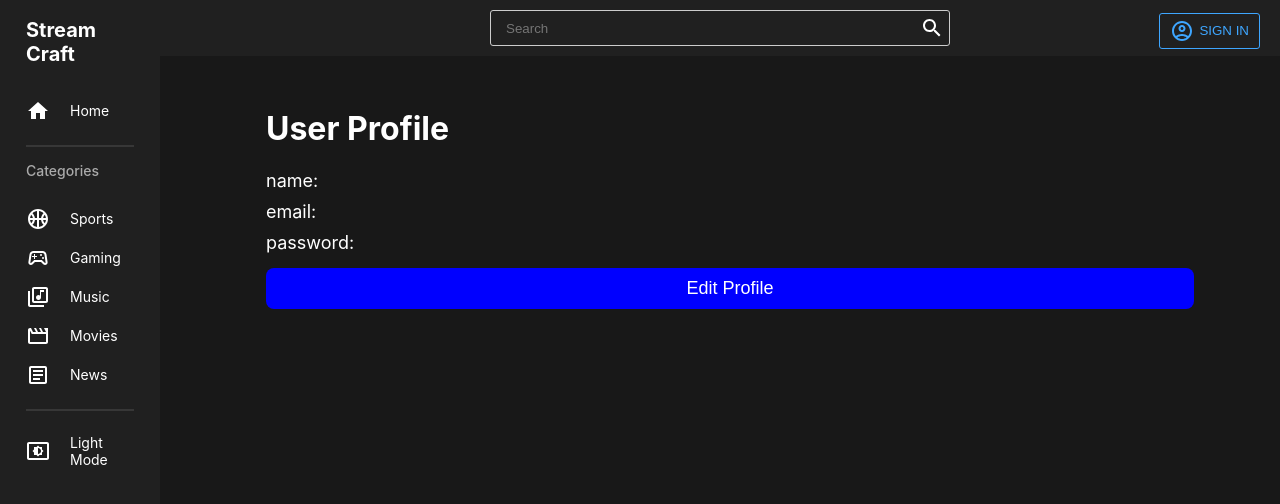
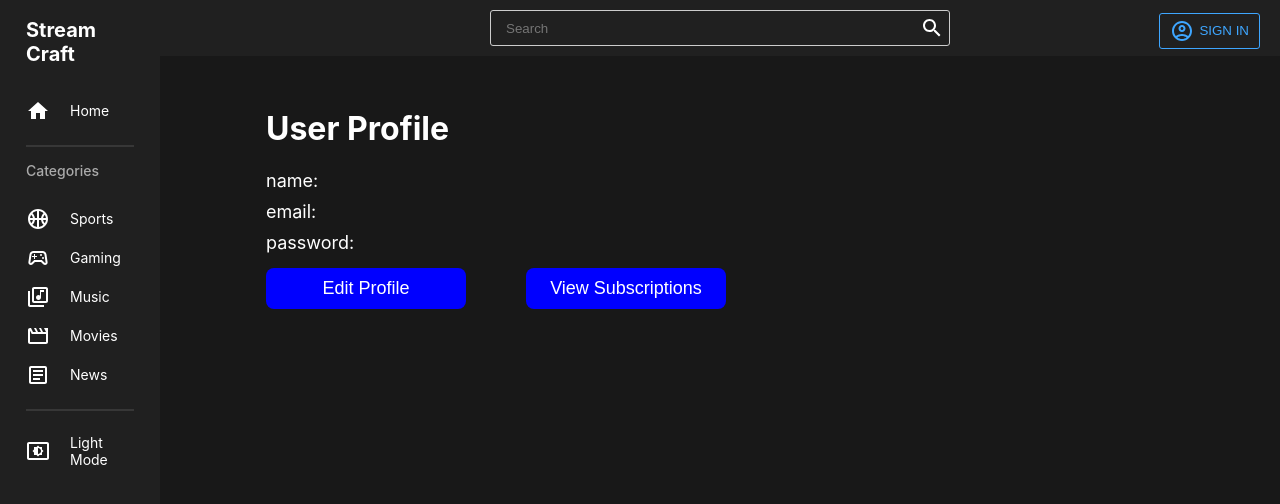
Before and after one commit to pranjal0207/stream-craft-client, a React (Create React App) app: page /userprofile in a window 1280 px wide. Shown: the top 504 px of the page. Built offline with nearby package versions, Linux system fonts and the light colour scheme; no server answers.

Commit message:
View Subscribers and VIew Subscriptions done

```diff
--- a/src/components/ProfileDetails.tsx
+++ b/src/components/ProfileDetails.tsx
@@ -24,6 +24,14 @@ const Button = styled.button`
   cursor: pointer;
   font-size: 18px;
   margin-top: 5px;
+  width: 200px;
+`;
+
+const ButtonContainer = styled.div`
+  display: flex;
+  justify-content: start; // Aligns items to the start of the container
+  gap: 10px;             // Adds space between the buttons
+  margin-top: 5px;       // Margin above the container
 `;
 
 const TextDisplay = styled.div`
@@ -46,6 +54,8 @@ type ProfileDetailsProps = {
   handleSaveAll: () => void;
   showPassword: boolean;
   showEditButton: boolean;
+  isUploader: boolean;
+  navigateToSubscribers: () => void;
 };
 
 const ProfileDetails: React.FC<ProfileDetailsProps> = ({
@@ -55,7 +65,9 @@ const ProfileDetails: React.FC<ProfileDetailsProps> = ({
   handleChange,
   handleSaveAll,
   showPassword,
-  showEditButton
+  showEditButton,
+  isUploader,
+  navigateToSubscribers
 }) => {
   return (
     <>
@@ -78,6 +90,7 @@ const ProfileDetails: React.FC<ProfileDetailsProps> = ({
           </div>
         )
       ))}
+      <ButtonContainer>
        {showEditButton && (<>
         <Button onClick={toggleEditMode}>{editMode ? "Cancel Edit" : "Edit Profile"}</Button>
         <Form onSubmit={(e) => {
@@ -88,6 +101,8 @@ const ProfileDetails: React.FC<ProfileDetailsProps> = ({
       </Form>
       </>
       )}
+      <Button onClick={navigateToSubscribers}>{isUploader ? "View Subscribers" : "View Subscriptions"}</Button>
+      </ButtonContainer>
     </>
   );
 };
--- a/src/pages/IndividualUserProfile.tsx
+++ b/src/pages/IndividualUserProfile.tsx
@@ -8,6 +8,8 @@ import { Video } from "../Interface/Video";
 import { useParams } from "react-router-dom";
 import { StreamCraftState } from "../store";
 import { useSelector } from "react-redux";
+import { useNavigate } from 'react-router-dom';
+
 
 const Container = styled.div`
   display: flex;
@@ -46,6 +48,8 @@ const IndividualUserProfile: React.FC = () => {
   const currentToken = useSelector((state: StreamCraftState) => state.authReducer.token);
   const currentUser = useSelector((state: StreamCraftState) => state.authReducer.user);
 
+  const [isUploader, setIsUploader] = useState<boolean>(false);
+
   const headers = {
       'Content-Type': 'application/json',
       'Authorization': currentToken
@@ -73,8 +77,22 @@ const IndividualUserProfile: React.FC = () => {
         }
       };
       fetchUserData();
+      if (currentUser.type === 'uploader'){
+        setIsUploader(true);
+      }
     }, []);
 
+    const navigate = useNavigate();
+  const navigateToSubscribers = () => {
+    // Conditionally navigate based on the isUploader flag
+    if (usertype === 'uploader') {
+      navigate(`/userprofile/${userid}/subscribers`);
+    }
+    else {
+      navigate(`/userprofile/${userid}/subscriptions`);
+    }
+
+  };
     const toggleEditMode = () => {
       setEditMode(prev => !prev);  // Correctly toggling boolean state
     };
@@ -138,6 +156,8 @@ const IndividualUserProfile: React.FC = () => {
             handleSaveAll={handleSaveAll}
             showPassword={false}
             showEditButton={false}
+            isUploader={isUploader}
+            navigateToSubscribers={navigateToSubscribers}
           />
           </SubContainer>
 
--- a/src/pages/UserProfile/UserProfile.tsx
+++ b/src/pages/UserProfile/UserProfile.tsx
@@ -8,6 +8,8 @@ import { Video } from "../../Interface/Video";
 import { StreamCraftState } from "../../store";
 import { useSelector } from "react-redux";
 import * as client from "./client";
+import { useNavigate } from 'react-router-dom';
+
 const Container = styled.div`
   display: flex;
   flex-direction: column;
@@ -34,6 +36,17 @@ type EditModeType = {
 };
 
 const Profile: React.FC = () => {
+
+  const navigate = useNavigate();
+  const navigateToSubscribers = () => {
+    // Conditionally navigate based on the isUploader flag
+    if (currentUser.type === 'uploader') {
+    navigate('/userprofile/subscribers');
+    }
+    else {
+      navigate('/userprofile/subscriptions');
+    }
+  };
   // User Details
   const [user, setUser] = useState<UserDataType>({
     name: "",
@@ -47,6 +60,11 @@ const Profile: React.FC = () => {
   const currentUser = useSelector(
     (state: StreamCraftState) => state.authReducer.user
   );
+  const [isUploader, setIsUploader] = useState<boolean>(false);
+
+  // if (currentUser.type === 'uploader'){
+  //   setIsUploader(true);
+  // }
   console.log("currentToken", currentToken);
   const headers = {
     "Content-Type": "application/json",
@@ -74,6 +92,9 @@ const Profile: React.FC = () => {
       }
     };
     fetchUserData();
+    if (currentUser.type === 'uploader'){
+    setIsUploader(true);
+  }
   }, []);
 
   const toggleEditMode = () => {
@@ -180,6 +201,8 @@ const Profile: React.FC = () => {
           handleSaveAll={handleSaveAll}
           showPassword={true}
           showEditButton={true}
+          isUploader={isUploader}
+          navigateToSubscribers = {navigateToSubscribers}
         />
       </SubContainer>
 
```
